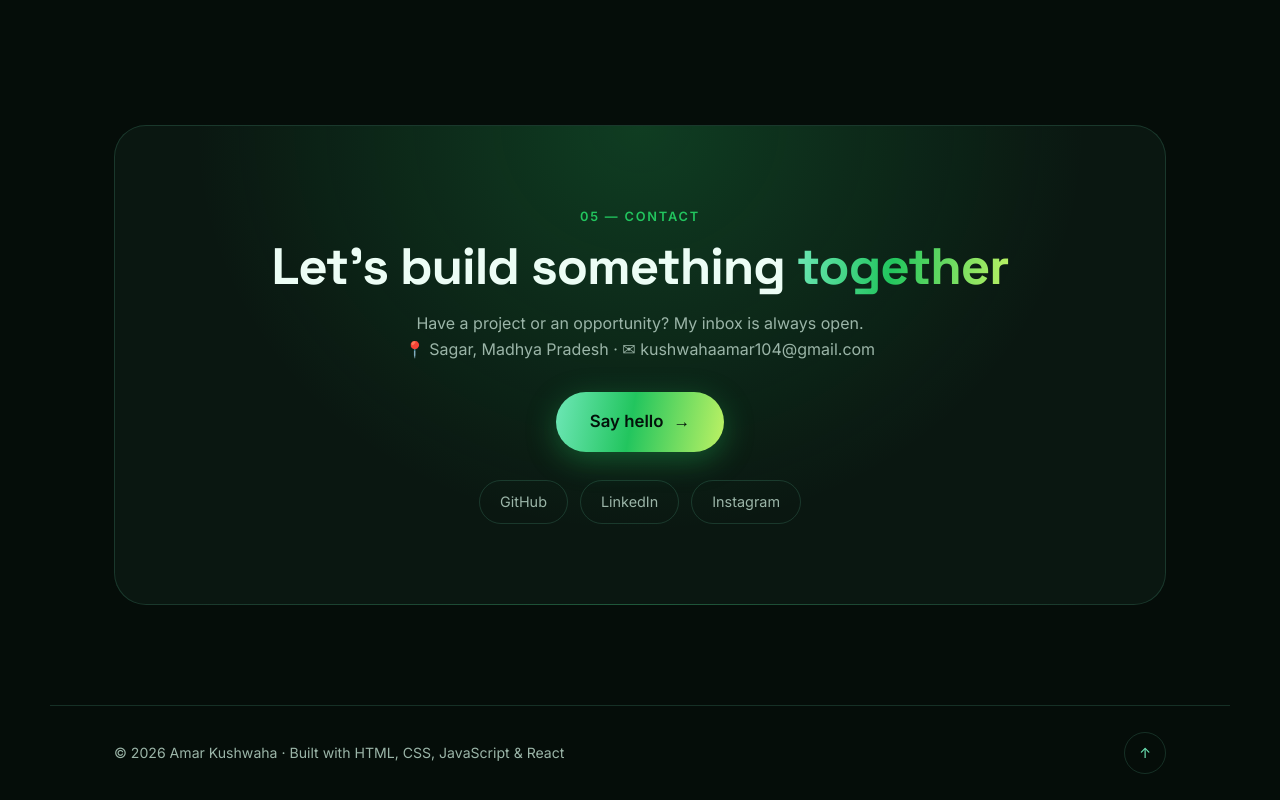
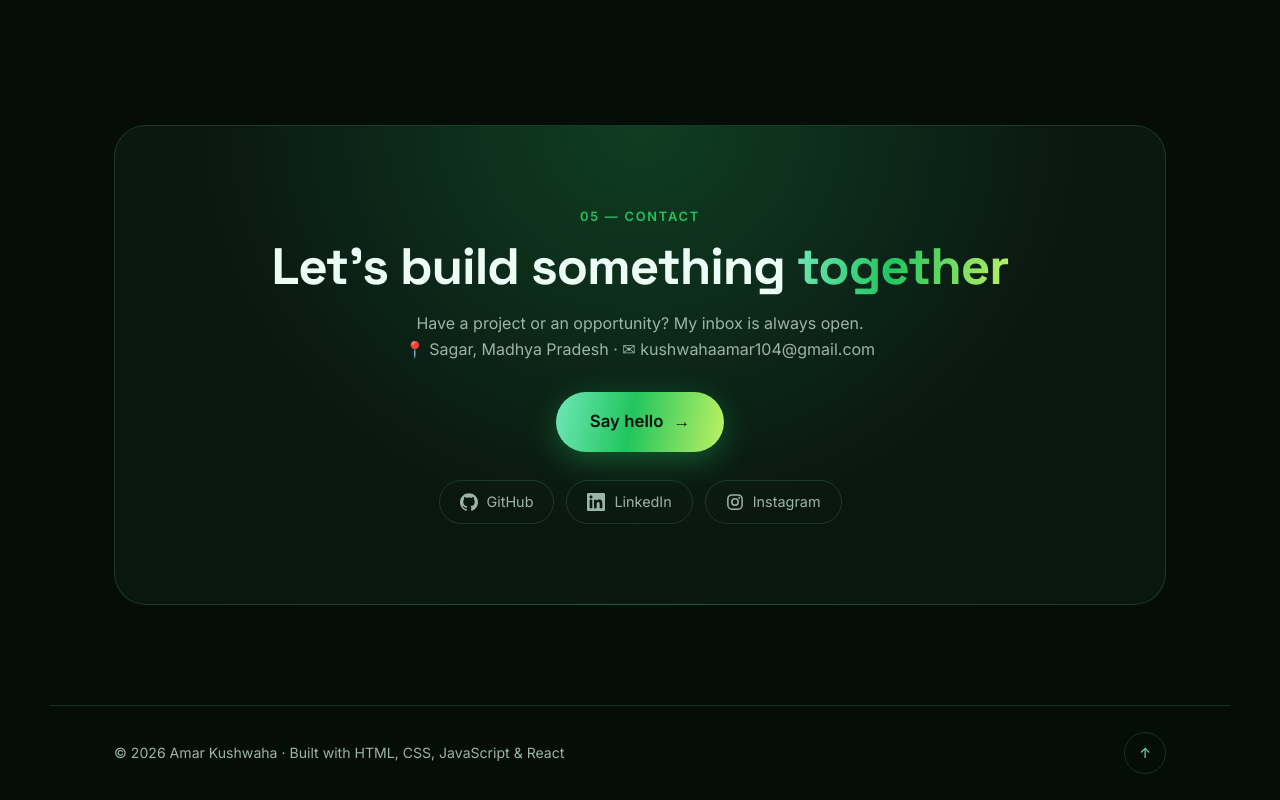
Before and after one commit to iamamar-codes/Portfolio, a plain HTML site: page index.html in a window 1280 px wide. Shown: the part 4422-5222 px from the top of the page. Drawn offline with nearby package versions, Linux system fonts and the light colour scheme; animation ran at ten frames a second.

Commit message:
Add GitHub, LinkedIn and Instagram icons to contact card
Co-Authored-By: Claude Fable 5.2 <noreply@anthropic.com>

```diff
--- a/script.js
+++ b/script.js
@@ -109,9 +109,17 @@
     }
   });
   $("#location").textContent = "📍 " + D.contact.location + "  ·  ✉ " + D.contact.email;
+  const SOCIAL_ICONS = {
+    github: '<path fill="currentColor" d="M12 .297c-6.63 0-12 5.373-12 12 0 5.303 3.438 9.8 8.205 11.385.6.113.82-.258.82-.577 0-.285-.01-1.04-.015-2.04-3.338.724-4.042-1.61-4.042-1.61C4.422 18.07 3.633 17.7 3.633 17.7c-1.087-.744.084-.729.084-.729 1.205.084 1.838 1.236 1.838 1.236 1.07 1.835 2.809 1.305 3.495.998.108-.776.417-1.305.76-1.605-2.665-.3-5.466-1.332-5.466-5.93 0-1.31.465-2.38 1.235-3.22-.135-.303-.54-1.523.105-3.176 0 0 1.005-.322 3.3 1.23.96-.267 1.98-.399 3-.405 1.02.006 2.04.138 3 .405 2.28-1.552 3.285-1.23 3.285-1.23.645 1.653.24 2.873.12 3.176.765.84 1.23 1.91 1.23 3.22 0 4.61-2.805 5.625-5.475 5.92.42.36.81 1.096.81 2.22 0 1.606-.015 2.896-.015 3.286 0 .315.21.69.825.57C20.565 22.092 24 17.592 24 12.297c0-6.627-5.373-12-12-12"/>',
+    linkedin: '<path fill="currentColor" d="M20.447 20.452h-3.554v-5.569c0-1.328-.027-3.037-1.852-3.037-1.853 0-2.136 1.445-2.136 2.939v5.667H9.351V9h3.414v1.561h.046c.477-.9 1.637-1.85 3.37-1.85 3.601 0 4.267 2.37 4.267 5.455v6.286zM5.337 7.433c-1.144 0-2.063-.926-2.063-2.065 0-1.138.92-2.063 2.063-2.063 1.14 0 2.064.925 2.064 2.063 0 1.139-.925 2.065-2.064 2.065zm1.782 13.019H3.555V9h3.564v11.452zM22.225 0H1.771C.792 0 0 .774 0 1.729v20.542C0 23.227.792 24 1.771 24h20.451C23.2 24 24 23.227 24 22.271V1.729C24 .774 23.2 0 22.222 0h.003z"/>',
+    instagram: '<rect x="2.5" y="2.5" width="19" height="19" rx="5.5" fill="none" stroke="currentColor" stroke-width="2"/><circle cx="12" cy="12" r="4.3" fill="none" stroke="currentColor" stroke-width="2"/><circle cx="17.6" cy="6.4" r="1.3" fill="currentColor"/>'
+  };
   D.contact.socials.forEach((s) => {
     const a = document.createElement("a");
-    a.textContent = s.label; a.href = s.url;
+    const icon = SOCIAL_ICONS[s.label.toLowerCase()];
+    if (icon) a.innerHTML = '<svg viewBox="0 0 24 24" aria-hidden="true">' + icon + "</svg>";
+    a.appendChild(document.createTextNode(s.label));
+    a.href = s.url;
     if (s.url !== "#") { a.target = "_blank"; a.rel = "noopener"; }
     $("#socials").appendChild(a);
   });
--- a/style.css
+++ b/style.css
@@ -309,7 +309,8 @@ h1 .name .ch {
 .contact-card .title { margin-bottom: 14px; }
 .contact-card .btn { margin: 30px 0 28px; }
 .socials { display: flex; justify-content: center; flex-wrap: wrap; gap: 12px; }
-.socials a { padding: 9px 20px; border-radius: 999px; border: 1px solid var(--line); color: var(--muted); font-size: 0.9rem; transition: 0.25s; }
+.socials a svg { width: 18px; height: 18px; flex: none; }
+.socials a { display: inline-flex; align-items: center; gap: 9px; padding: 9px 20px; border-radius: 999px; border: 1px solid var(--line); color: var(--muted); font-size: 0.9rem; transition: 0.25s; }
 .socials a:hover { color: #03120a; background: var(--grad); transform: translateY(-3px); border-color: transparent; }
 
 /* contact form modal */
```
